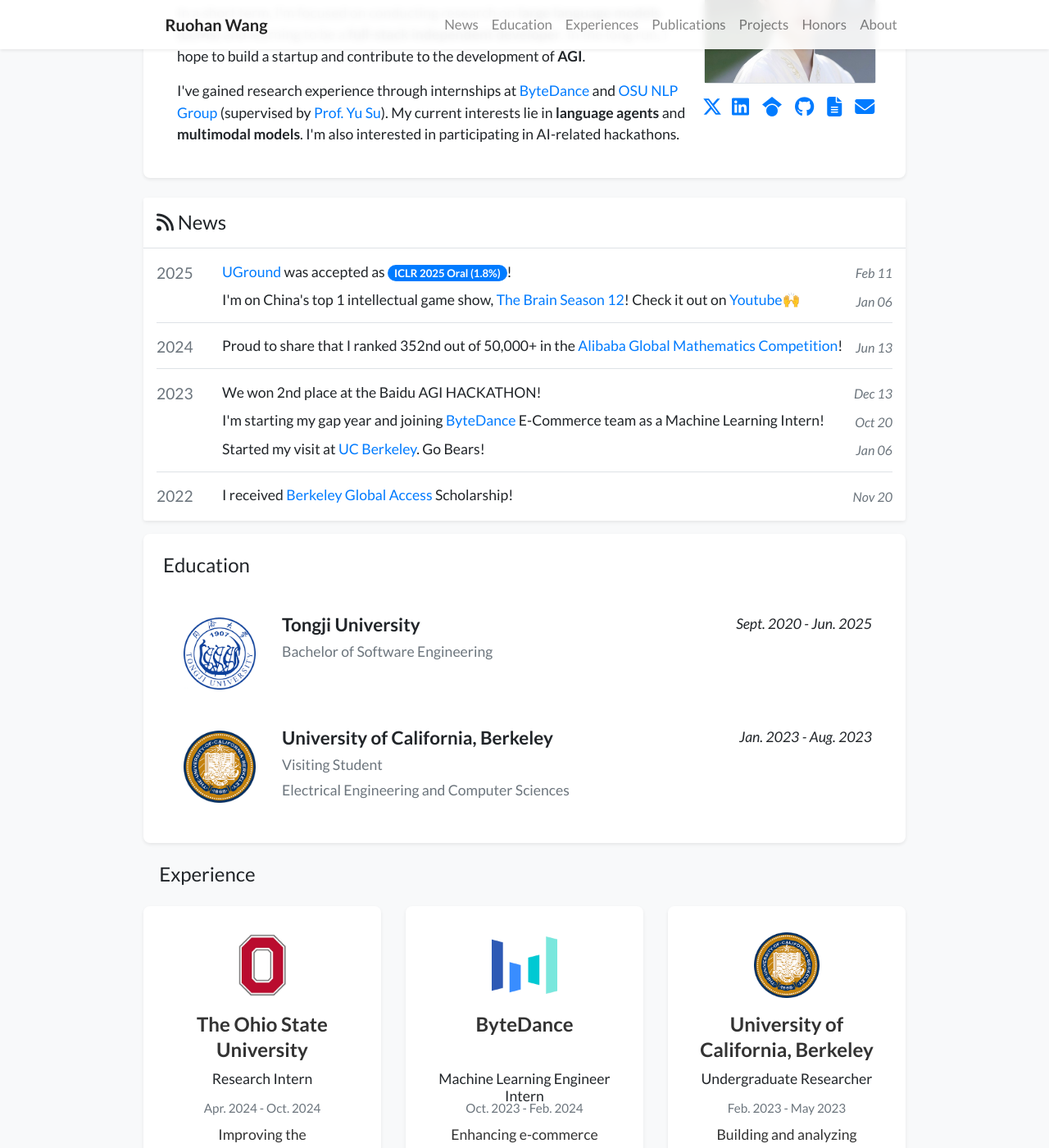
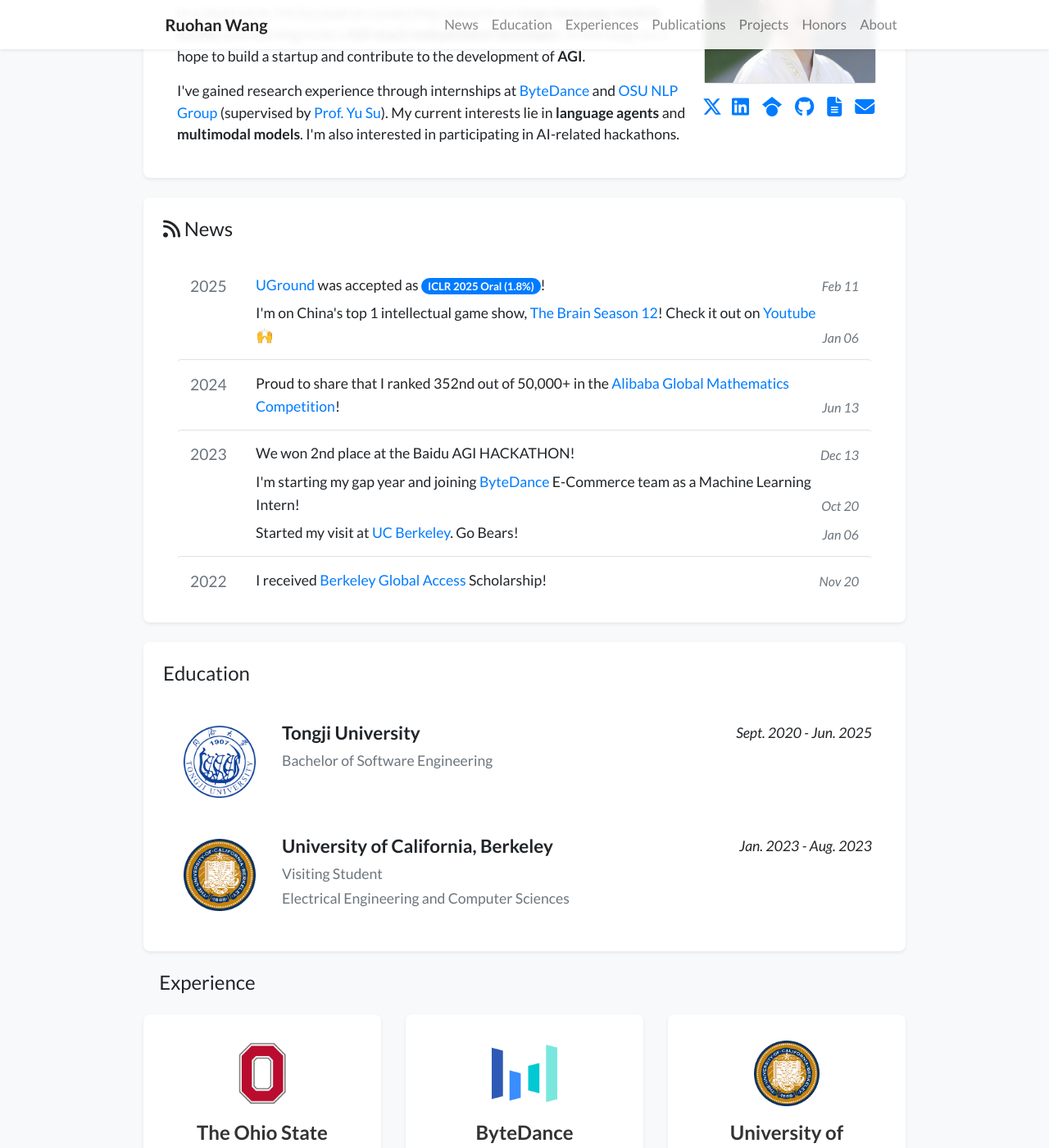
Before and after one commit to xzwu-ui/xzwu-ui.github.io, a Jekyll site: the page built from index.html, in a window 1280 px wide and 1400 px high, scrolled down 236 px. Shown: the whole window at 82% size. Built offline with Jekyll 4.4.1, drawn with Linux system fonts in a browser that asks for light colours; nearby versions of some CDN libraries; a style sheet for code colours, icons or effects is not loaded.

Commit message:
update css

```diff
--- a/_includes/widgets/news_card.html
+++ b/_includes/widgets/news_card.html
@@ -1,8 +1,11 @@
 {% assign news_by_year = site.news | sort: "date" | reverse | slice: 0, include.limit | group_by_exp: "item", "item.date | date: '%Y'" -%}
 
-<div class="my-3 bg-white shadow-sm rounded-sm">
-    <h6 class="p-3 mb-0 border-bottom border-gray news-title"><i class="fas fa-rss"></i> News</h6>
-    <div class="px-3 pb-1">
+<div class="row mb-4">
+    <div class="col">
+        <div class="card border-0 shadow-sm bg-white">
+            <div class="card-body p-4">
+                <h6 class="news-title mb-3"><i class="fas fa-rss"></i> News</h6>
+                <div class="px-3">
                     {% for year in news_by_year %}
                     <div class="media py-2 {% if not_first -%}border-top border-gray{%- endif %}">
                         {% assign not_first = true %}
@@ -17,6 +20,9 @@
                         </div>
                     </div>
                     {% endfor %}
+                </div>
+            </div>
+        </div>
     </div>
 </div>
 
@@ -43,25 +49,45 @@
 .media {
     align-items: flex-start;  /* 确保年份和新闻顶部对齐 */
     padding: 0.5rem 0;        /* 增加年份组之间的间距 */
+    transition: all 0.3s ease;
+    border-radius: 0.375rem;
+    padding: 1rem;
+    border: 1px solid transparent;
+    margin-bottom: 0 !important;
+}
+
+.media:hover {
+    background-color: #f8f9fa;
+    border-color: #e9ecef;
 }
 
 .news-date {
     font-size: 1rem;
 }
 
+/* 修改卡片 hover 效果和间距 */
+.card.border-0.shadow-sm.bg-white {
+    box-shadow: 0 .125rem .25rem rgba(0,0,0,.075) !important;
+    transition: box-shadow 0.3s ease;
+}
+
+.card.border-0.shadow-sm.bg-white:hover {
+    box-shadow: 0 .5rem 1rem rgba(0,0,0,.15) !important;
+}
+
 /* 移动端样式 */
 @media (max-width: 768px) {
     .news-title {
-        font-size: 1rem !important;  /* 调整为与其他卡片一致的字体大小 */
+        font-size: 1rem !important;
     }
 
     .news-year {
-        font-size: 1rem;  /* 调整为与其他卡片一致的字体大小 */
+        font-size: 1rem;
         margin-top: 0.25rem;
     }
 
     .news-item {
-        font-size: 0.95rem;  /* 调整为与其他卡片一致的字体大小 */
+        font-size: 0.95rem;
         line-height: 1.5;
         margin: 0.5rem 0;
     }
@@ -69,5 +95,10 @@
     .news-date {
         font-size: 0.9rem;
     }
+
+    .media {
+        margin-bottom: 0 !important;
+        padding: 0.8rem;
+    }
 }
 </style>
```
Lines whose indentation alone changed are shown as unchanged.
